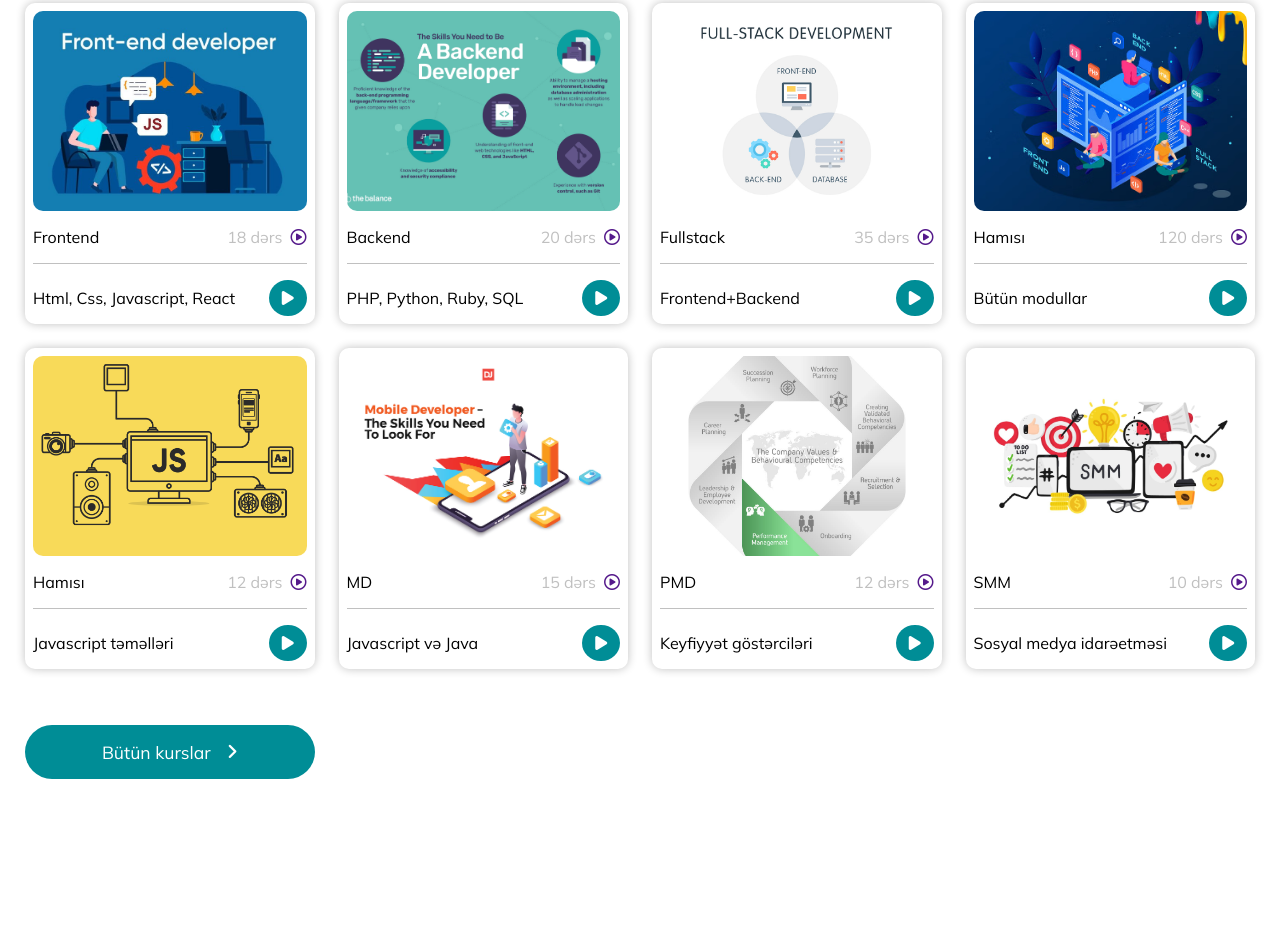
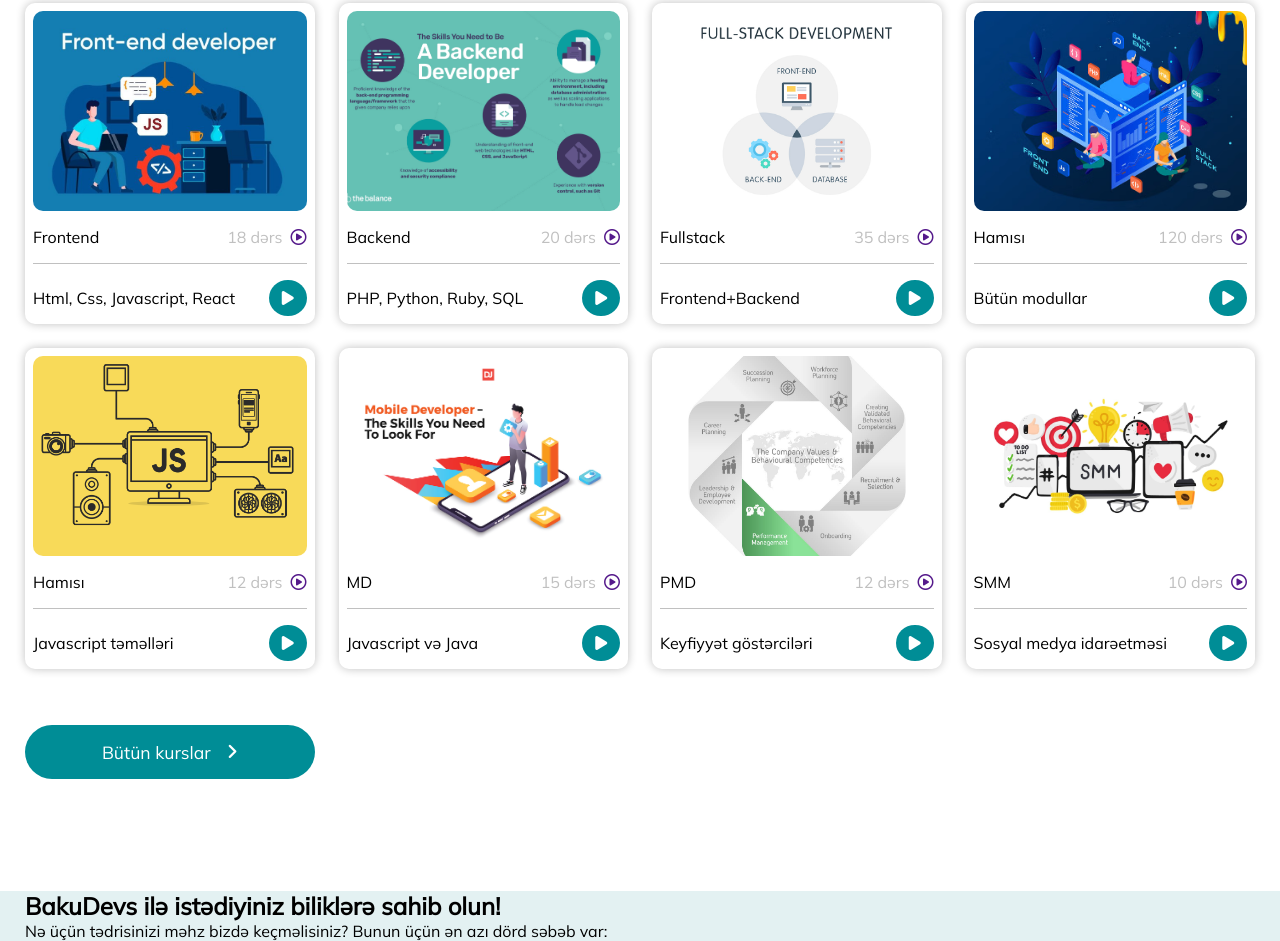
Before and after one commit to Aforizmadam44/BakuDevs, a plain HTML site: page index.html in a window 1280 px wide. Shown: the part 981-1922 px from the top of the page. Before the commit the page ends 1872 px from the top, so only its background shows below. Drawn offline with Linux system fonts and the light colour scheme.

Commit message:
aboutPageTitle completed

```diff
--- a/index.html
+++ b/index.html
@@ -217,6 +217,16 @@
 
 
     </section>
+    <section class="aboutPage">
+        <div class="container">
+            <div class="aboutPageTitle">
+                <h2 class="aboutPageh2">BakuDevs ilə istədiyiniz biliklərə sahib olun!</h2>
+                <Nə class="aboutPageh4">Nə üçün tədrisinizi məhz bizdə keçməlisiniz? Bunun üçün ən azı dörd səbəb
+                    var:</h4>
+            </div>
+
+        </div>
+    </section>
 </body>
 
 </html>
--- a/style.css
+++ b/style.css
@@ -221,7 +221,9 @@
   transition: 0.5s;
   cursor: pointer;
 }
-
+.aboutPage {
+  background-color: #e3f1f2;
+}
 @media (max-width: 768px) {
   .coursesCards {
     display: grid;
```
